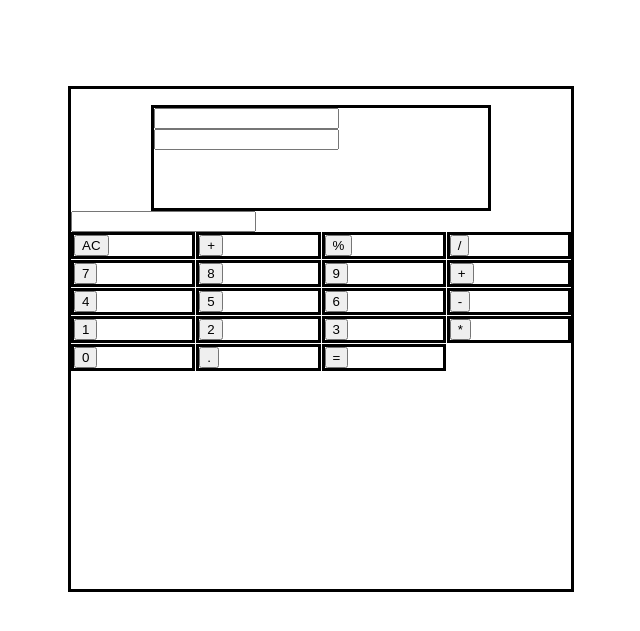
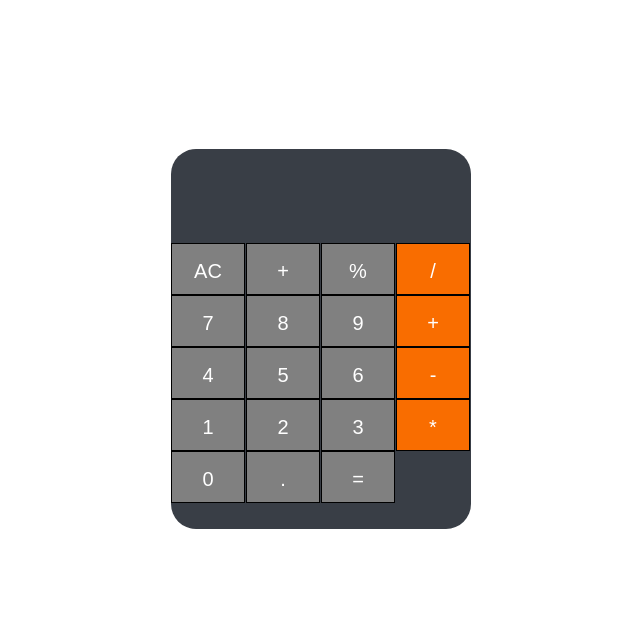
Before and after one commit to yolk23/calculator, a plain HTML site: page index.html in a window 1280 px wide. Shown: the part 61-692 px from the top of the page, without its empty margins (319-959 px from the left). Drawn offline with Linux system fonts and the light colour scheme.

Commit message:
Finished Calculator

```diff
--- a/index.html
+++ b/index.html
@@ -14,41 +14,50 @@
     <div class="container" >
         <form name="formCalc">
         <div class="solution">
-            <input id="sol" type="text" name="sol">
-            <input id="answer" type="text" name="answer">
+            <input id="sol" type="text" name="sol" readonly>
+            <input id="answer" type="text" name="answer" readonly>
         </div>
-        <div class="answer">
-            <input id="answer" type="text" name="answer">
-        </div>
+
         <div class="grid-container">
-            <div class="grid-item"><button value="1" onclick="">AC</button></div>
-            <div class="grid-item"><input type="button" value="+" onclick=" "></div>
-            <div class="grid-item"><input type="button" value="%" onclick="formCalc.sol.value += '%' "></div>
-            <div class="grid-item"><input type="button" value="/" onclick="formCalc.sol.value += '/' "></div>
+            <div class="grid-item"><input type="button" value ="AC"onclick="resetValue()"></button></div>
+            <div class="grid-item"><input type="button" value="+" onclick=" formCalc.sol.value += '+' "></div>
+            <div class="grid-item"><input type="button" value="%" onclick="percent()"></div>
+            <div class="grid-item"><input type="button" value="/" onclick="formCalc.sol.value += '/' " class="operations"></div>
             <div class="grid-item"><input type="button" value="7" onclick="formCalc.sol.value += '7' "></div>
             <div class="grid-item"><input type="button" value="8" onclick="formCalc.sol.value += '8' "></div>
             <div class="grid-item"><input type="button" value="9" onclick="formCalc.sol.value += '9' "></div>
-            <div class="grid-item"><input type="button" value="+" onclick="formCalc.sol.value += '+' "></div>
+            <div class="grid-item"><input type="button" value="+" onclick="formCalc.sol.value += '+' " class="operations"></div>
             <div class="grid-item"><input type="button" value="4" onclick="formCalc.sol.value += '4' "></div>
             <div class="grid-item"><input type="button" value="5" onclick="formCalc.sol.value += '5' "></div>
             <div class="grid-item"><input type="button" value="6" onclick="formCalc.sol.value += '6' "></div>
-            <div class="grid-item"><input type="button" value="-" onclick="formCalc.sol.value += '-' "></div>
+            <div class="grid-item"><input type="button" value="-" onclick="formCalc.sol.value += '-' " class="operations"></div>
             <div class="grid-item"><input type="button" value="1" onclick="formCalc.sol.value += '1' "></div>
             <div class="grid-item"><input type="button" value="2" onclick="formCalc.sol.value += '2' "></div>
             <div class="grid-item"><input type="button" value="3" onclick="formCalc.sol.value += '3' "></div>
-            <div class="grid-item"><input type="button" value="*" onclick="formCalc.sol.value += '*' "></div>
+            <div class="grid-item"><input type="button" value="*" onclick="formCalc.sol.value += '*' " class="operations"></div>
             <div class="grid-item"><input type="button" value="0" onclick="formCalc.sol.value += '0' "></div>
             <div class="grid-item"><input type="button" value="." onclick="formCalc.sol.value += '.' "></div>
-            <div class="grid-item"><button onclick="total()">=</button></div>
+            <div class="grid-item"><input type="button" onclick="total()" value="="></div>
           </div>
         </form>
 
     </div>
     <script>
+       var result;
        function total (){
-        let result = eval(formCalc.sol.value);
+        result = eval(formCalc.sol.value);
         formCalc.answer.value = result;
        }
+       function resetValue (){
+        formCalc.sol.value = "";
+        formCalc.answer.value = "";
+       }
+       function percent(){
+        result = eval(formCalc.sol.value);
+        formCalc.answer.value = result/100;
+
+       }
+
     </script>
 
   </body>
--- a/style.css
+++ b/style.css
@@ -3,25 +3,72 @@
     top: 50%;
     left: 50%;
     transform: translateX(-50%) translateY(-50%);
-    width:500px;
-    border:solid;
-    height:500px;
+    width:300px;
+    border:none;
+    height:380px;
+    border-radius:25px;
+    background-color:#393e46; ;
+
 }
 h1{
-    text-align:center;
+text-align:center;
 }
 .solution{
- height:100px;
- border:solid;
+ height:50px;
+ width:30px;
  margin-top:1rem;
  margin-left: 5rem;
  margin-right:5rem;
+ text-align: right;
+ font-size:20px;
+ display: inline;
+
+}
+.solution #sol{
+    font-size: 40px;
+    border:none;
+    width:120px;
+    background-color:#393e46;
+    color:white;
+    text-align: right;
+
+}
+.solution #answer{
+    font-size: 40px;
+    border:none;
+    width:120px;
+    background-color: #393e46;
+    color:white;
+    text-align: center;
+
 }
 .grid-container {
     display: grid;
-    gap: 1px;
+
     grid-template-columns: repeat(4, 1fr);
-  }
-  .grid-item{
-    border:solid;
-  }
+}
+  .grid-item input{
+   width:74px;
+   height:52px;
+   color :white ;
+   background-color: grey;
+   text-align:center;
+   font-size:20px;
+   border:solid 1px;
+   border-color:black;
+   padding-top:5px;
+}
+
+.grid-item .total{
+   width:60px;
+   height:32px;
+   border:solid;
+   color:black;
+   background-color: grey;
+   text-align:center;
+   padding-top:5px;
+}
+
+.grid-item .operations{
+    background-color: #f96d00;
+}
```
